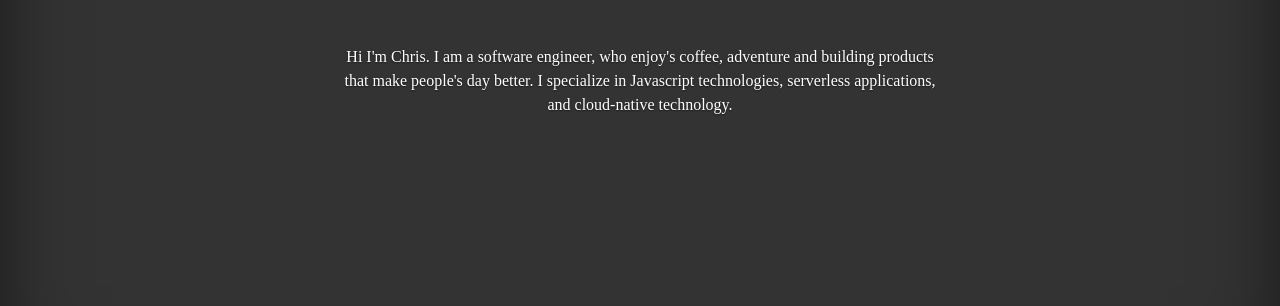
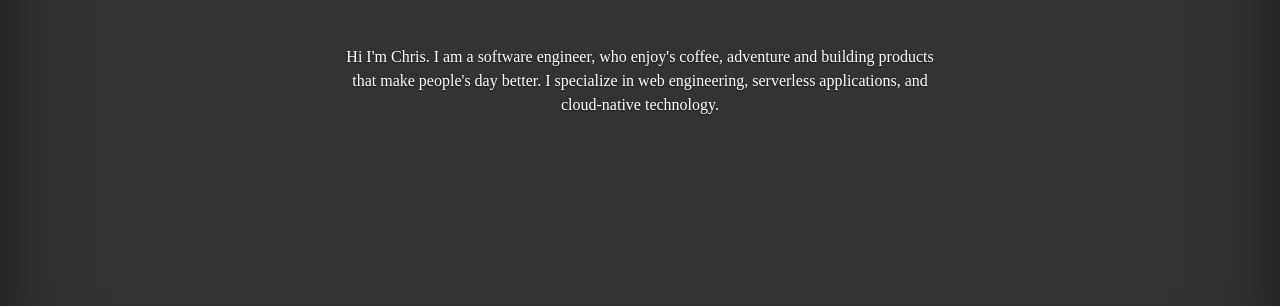
Before and after one commit to cgradwohl/chrisgradwohl.com, a website: page static/index.html in a window 1280 px wide. Shown: the part 419-725 px from the top of the page. Drawn offline with nearby package versions, Linux system fonts and the light colour scheme; a web font is replaced by a local one.

Commit message:
updates.

```diff
--- a/static/index.html
+++ b/static/index.html
@@ -37,7 +37,7 @@
         </div>
         <p class="text-center">
           Hi I'm Chris. I am a software engineer, who enjoy's coffee, adventure and building products that make people's day better.
-          I specialize in Javascript technologies, serverless applications, and cloud-native technology.</p>
+          I specialize in web engineering, serverless applications, and cloud-native technology.</p>
       </main>
 
       <footer class="mastfoot mt-auto">
```
